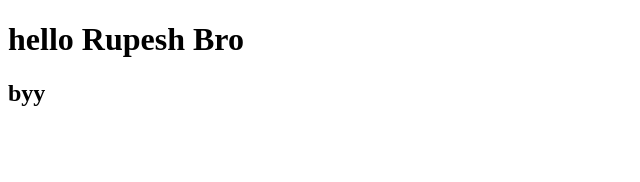
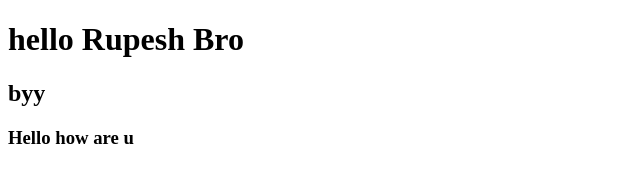
Before and after one commit to abhishek1815/test, a plain HTML site: page About/index.html in a window 1280 px wide. Shown: the whole page, without its empty margins (0-640 px from the left). Drawn offline with Linux system fonts and the light colour scheme.

Commit message:
3rd commit

```diff
--- a/About/index.html
+++ b/About/index.html
@@ -8,5 +8,6 @@
 <body>
     <h1>hello Rupesh Bro</h1>
     <h2>byy</h2>
+    <h3>Hello how are u</h3>
 </body>
 </html>
```
